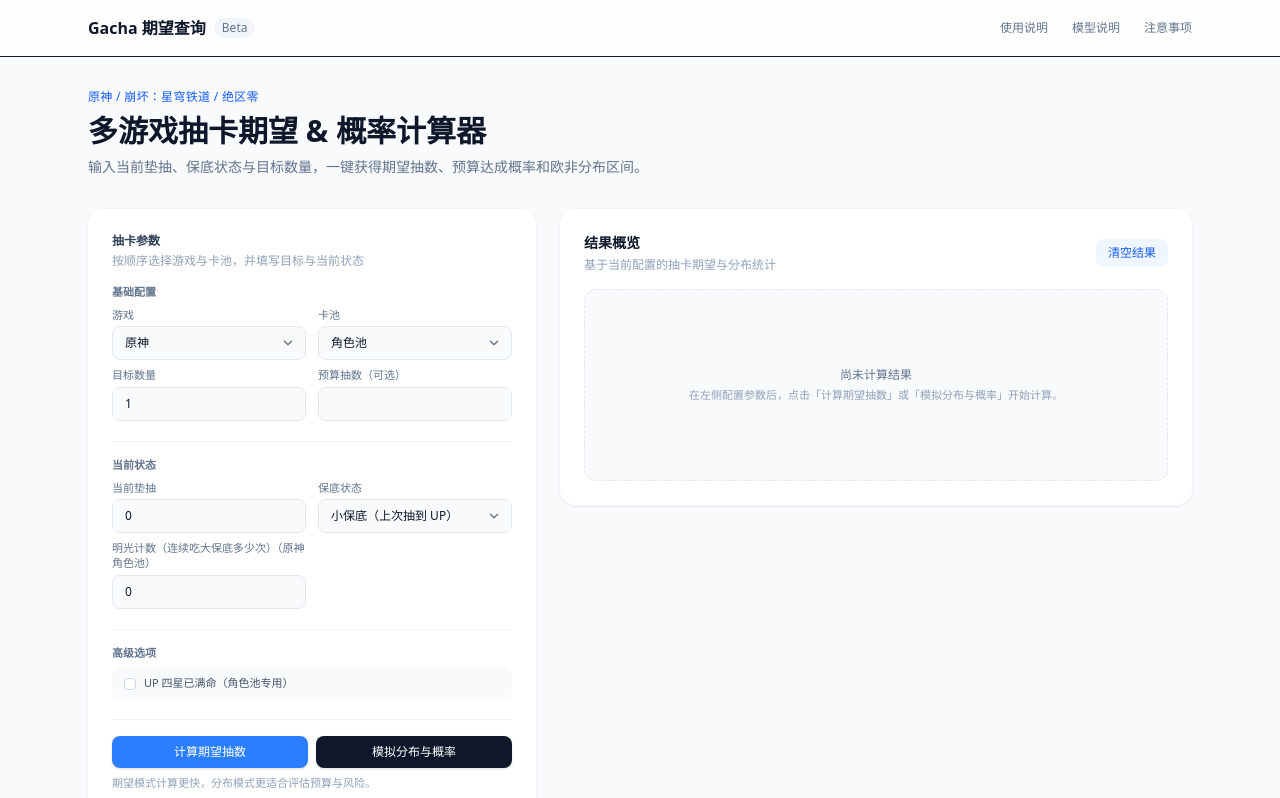
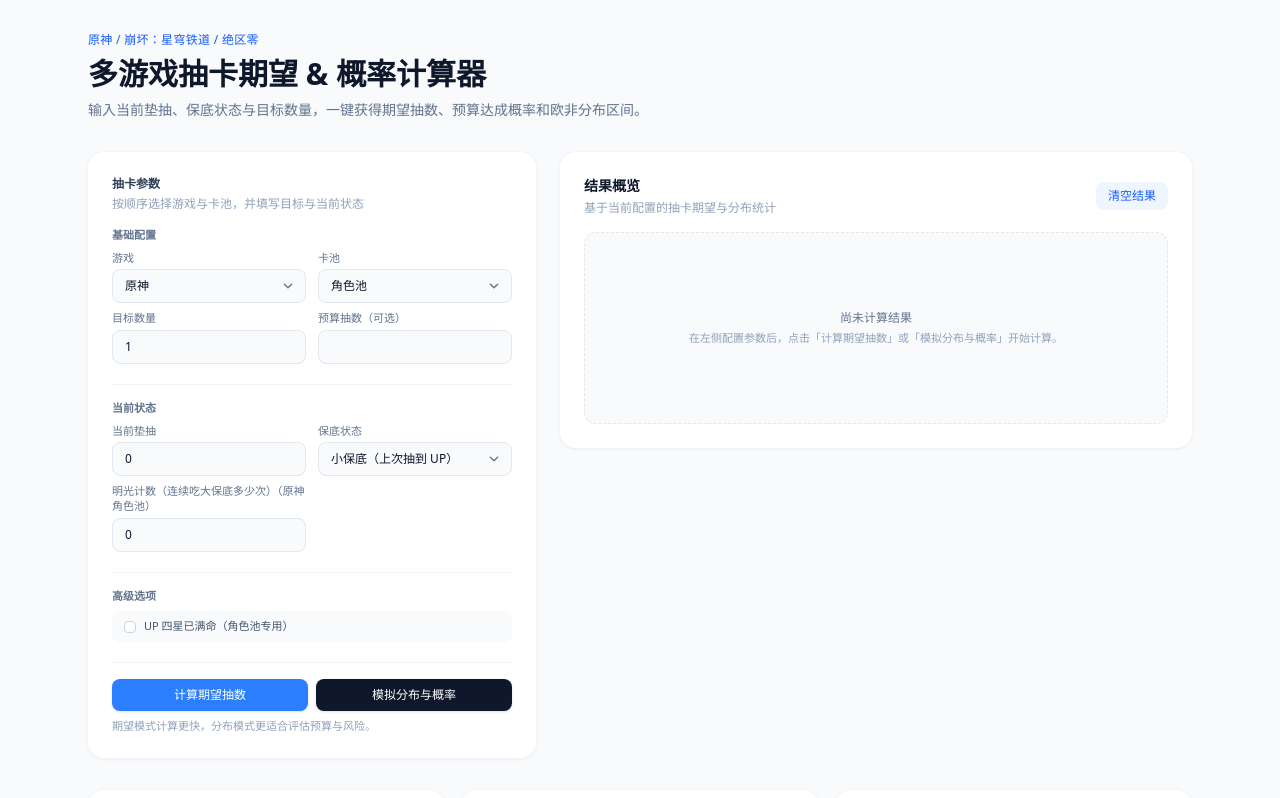
Before and after one commit to Sczr0/cyrene-xtower, a SvelteKit app: page / in a window 1280 px wide. Shown: the top 798 px of the page. Built offline with nearby package versions, Linux system fonts and the light colour scheme.

Commit message:
refactor: 移除顶部导航栏代码
清理不再使用的顶部导航栏代码，简化页面结构

```diff
--- a/src/routes/+page.svelte
+++ b/src/routes/+page.svelte
@@ -477,20 +477,6 @@
 </script>
 
 <div class="min-h-screen bg-slate-50 text-slate-900">
-	<!-- 顶部导航 -->
-	<header class="border-b bg-white/80 backdrop-blur">
-		<div class="mx-auto flex max-w-6xl items-center justify-between px-6 py-4 text-sm font-medium">
-			<div class="flex items-center gap-2">
-				<span class="text-base font-semibold text-slate-900">Gacha 期望查询</span>
-				<span class="rounded-full bg-slate-100 px-2 py-0.5 text-xs text-slate-500">Beta</span>
-			</div>
-			<nav class="flex items-center gap-6 text-xs text-slate-500">
-				<a href="#usage" class="hover:text-slate-900">使用说明</a>
-				<a href="#model" class="hover:text-slate-900">模型说明</a>
-				<a href="#notice" class="hover:text-slate-900">注意事项</a>
-			</nav>
-		</div>
-	</header>
 
 	<main class="mx-auto flex max-w-6xl flex-col gap-8 px-6 py-8">
 		<section class="flex flex-col gap-2">
```
